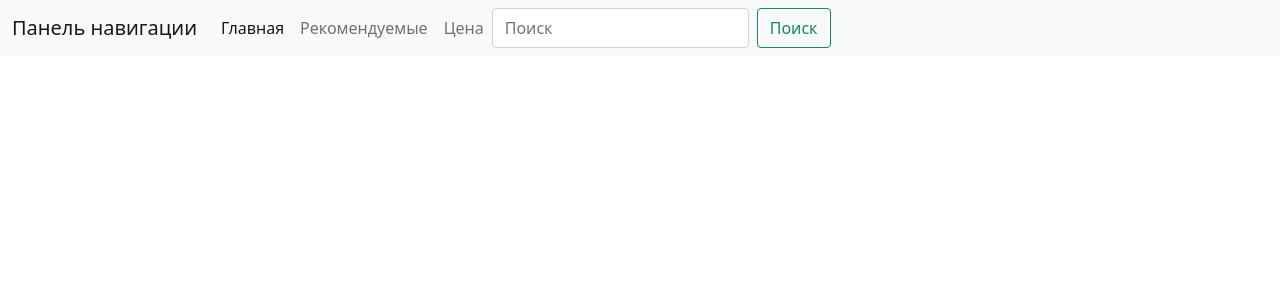
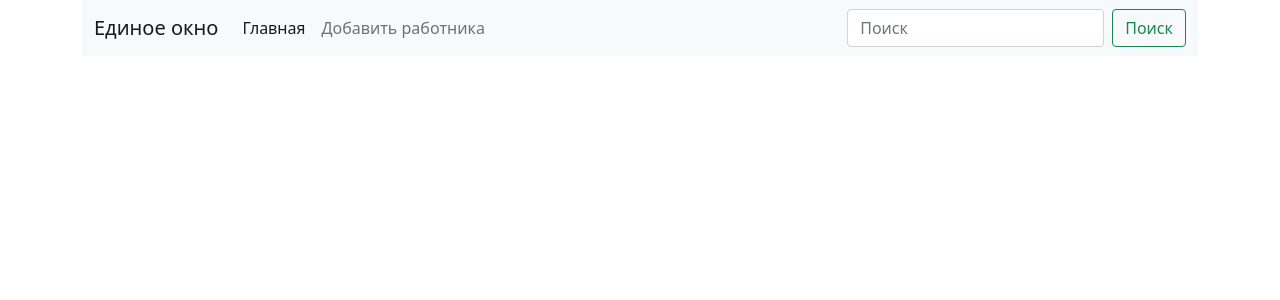
Before and after one commit to ngbaranov/SingleWindows, a FastAPI app: template app/templates/base.html in a window 1280 px wide. Shown: the top 300 px of the page. Run offline with FastAPI, Linux system fonts and the light colour scheme; the template is opened without the code that fills it, so the values that code supplies are empty; parts of the project's set-up code (start-up, migrations or seed data) failed here and were passed over.

Commit message:
base.html

```diff
--- a/app/templates/base.html
+++ b/app/templates/base.html
@@ -8,12 +8,13 @@
     <!-- Bootstrap CSS -->
     <link href="https://cdn.jsdelivr.net/npm/bootstrap@5.0.2/dist/css/bootstrap.min.css" rel="stylesheet" integrity="sha384-EVSTQN3/azprG1Anm3QDgpJLIm9Nao0Yz1ztcQTwFspd3yD65VohhpuuCOmLASjC" crossorigin="anonymous">
 
-    <title>Привет мир!</title>
+    <title>{% block title %}{% endblock %}</title>
   </head>
   <body>
+    <div class="container">
       <nav class="navbar navbar-expand-lg navbar-light bg-light">
       <div class="container-fluid">
-    <a class="navbar-brand" href="#">Панель навигации</a>
+        <a class="navbar-brand" href="#">Единое окно</a>
         <button class="navbar-toggler" type="button" data-bs-toggle="collapse" data-bs-target="#navbarNav" aria-controls="navbarNav" aria-expanded="false" aria-label="Переключатель навигации">
           <span class="navbar-toggler-icon"></span>
         </button>
@@ -23,20 +24,19 @@
               <a class="nav-link active" aria-current="page" href="#">Главная</a>
             </li>
             <li class="nav-item">
-          <a class="nav-link" href="#">Рекомендуемые</a>
+              <a class="nav-link" href="#">Добавить работника</a>
             </li>
             <li class="nav-item">
-          <a class="nav-link" href="#">Цена</a>
-        </li>
-
-    <form class="d-flex">
+          </ul>
+          <form class="d-flex ms-auto">
             <input class="form-control me-2" type="search" placeholder="Поиск" aria-label="Поиск">
             <button class="btn btn-outline-success" type="submit">Поиск</button>
            </form>
-      </ul>
         </div>
       </div>
     </nav>
+    {% block content %}{% endblock %}
+    </div>
 
 
     <script src="https://cdn.jsdelivr.net/npm/bootstrap@5.0.2/dist/js/bootstrap.bundle.min.js" integrity="sha384-MrcW6ZMFYlzcLA8Nl+NtUVF0sA7MsXsP1UyJoMp4YLEuNSfAP+JcXn/tWtIaxVXM" crossorigin="anonymous"></script>
```
Lines whose indentation alone changed are shown as unchanged.
